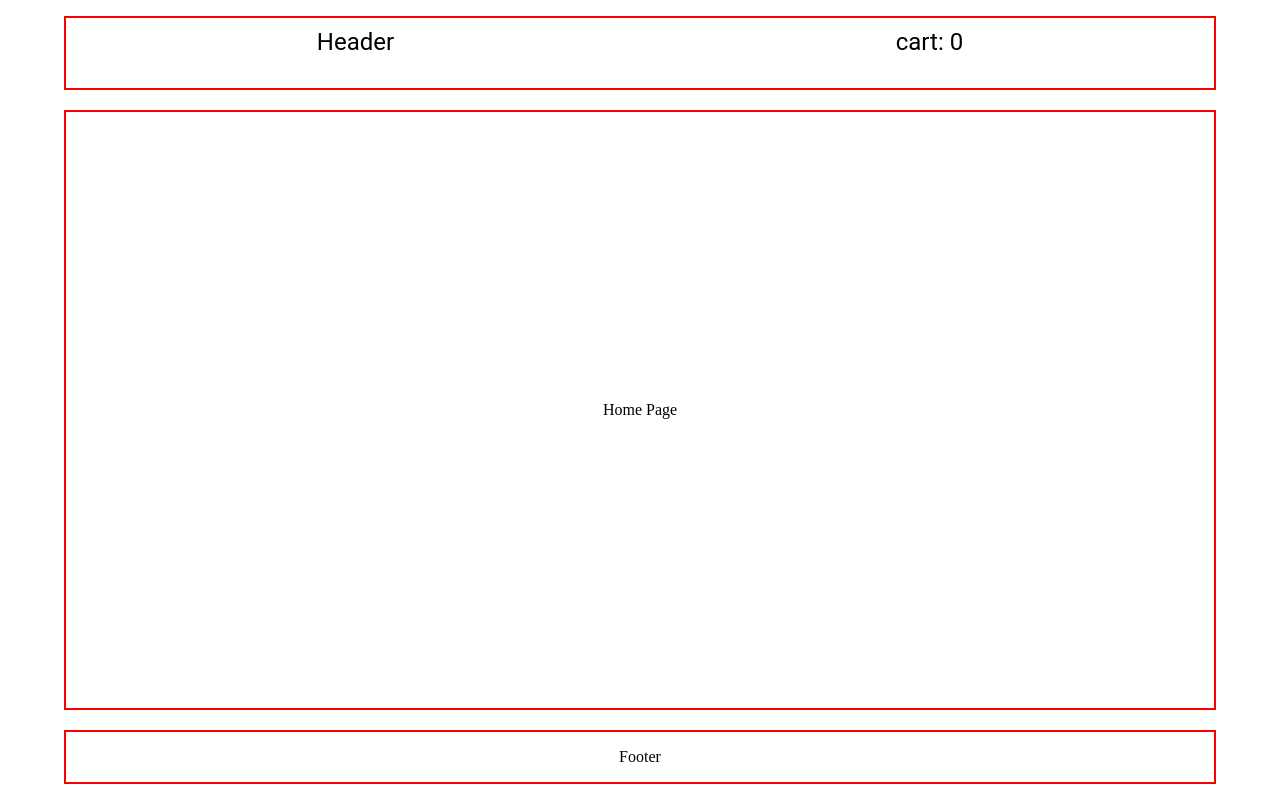
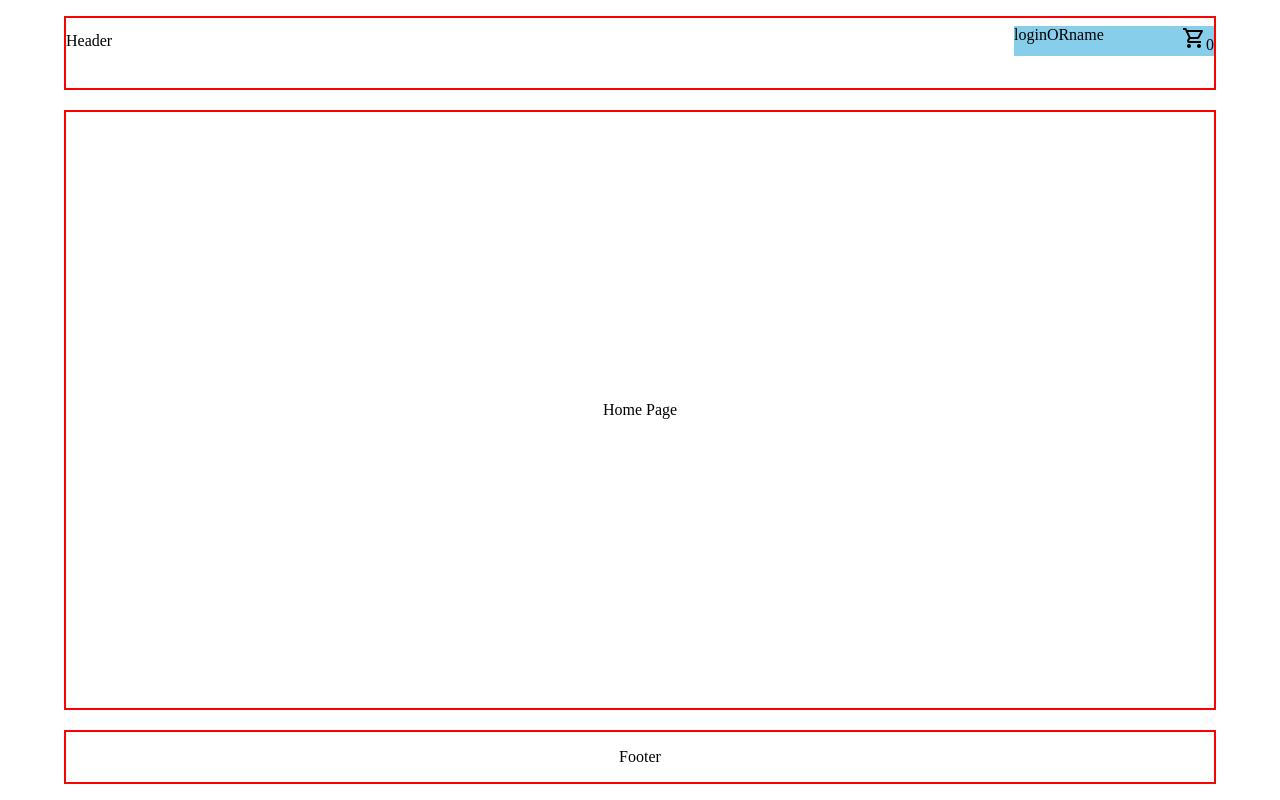
Before and after one commit to mosheilan942/full-stack-project---interactive-product-store, a React (Vite) app in the folder client/: page / in a window 1280 px wide. Built offline with nearby package versions, Linux system fonts and the light colour scheme.

Commit message:
added content to header.

```diff
--- a/client/src/components/Header.tsx
+++ b/client/src/components/Header.tsx
@@ -1,26 +1,32 @@
 import { Box, Typography } from '@mui/material'
-import React from 'react'
 import { useSelector, useDispatch } from 'react-redux'
 import type { RootState } from '../Redux/store'
+import LoginORname from './loginORname'
+
+import ShoppingCartOutlinedIcon from '@mui/icons-material/ShoppingCartOutlined';
 
 type Props = {}
 
 const styleHeaderBox = {
     my: 1, display: 'flex',
-    justifyContent: 'space-around', alignItems: 'space-around',
-  }
+    justifyContent: 'space-between', alignItems: 'center',
+}
 
 const Header = (props: Props) => {
     const cartIndex = useSelector((state: RootState) => state.cartIndex.cart);
 
     return (
         <Box sx={styleHeaderBox} >
-            <Typography variant='h5'>
-            Header
-            </Typography>
-            <Typography variant='h5'>
-            cart: {cartIndex}
-            </Typography>
+            <Box >
+                Header
+            </Box>
+            <Box sx={{ background: 'skyblue', width: 200, height: 30, display: 'flex', justifyContent: 'space-between' }}>
+                <LoginORname />
+                <Box>
+                <ShoppingCartOutlinedIcon/>
+                {cartIndex}
+                </Box>
+            </Box>
         </Box>
     )
 }
--- /dev/null
+++ b/client/src/components/LoginORname.tsx
@@ -0,0 +1,11 @@
+import React from 'react'
+
+type Props = {}
+
+const LoginORname = (props: Props) => {
+  return (
+    <div>loginORname</div>
+  )
+}
+
+export default LoginORname
--- a/client/src/pages/HomePage.tsx
+++ b/client/src/pages/HomePage.tsx
@@ -1,7 +1,5 @@
 import React, { useState } from 'react'
 import Project from '../types/ProjectType';
-
-
 
 import { Typography, Box, Button, IconButton } from '@mui/material';
 
```
